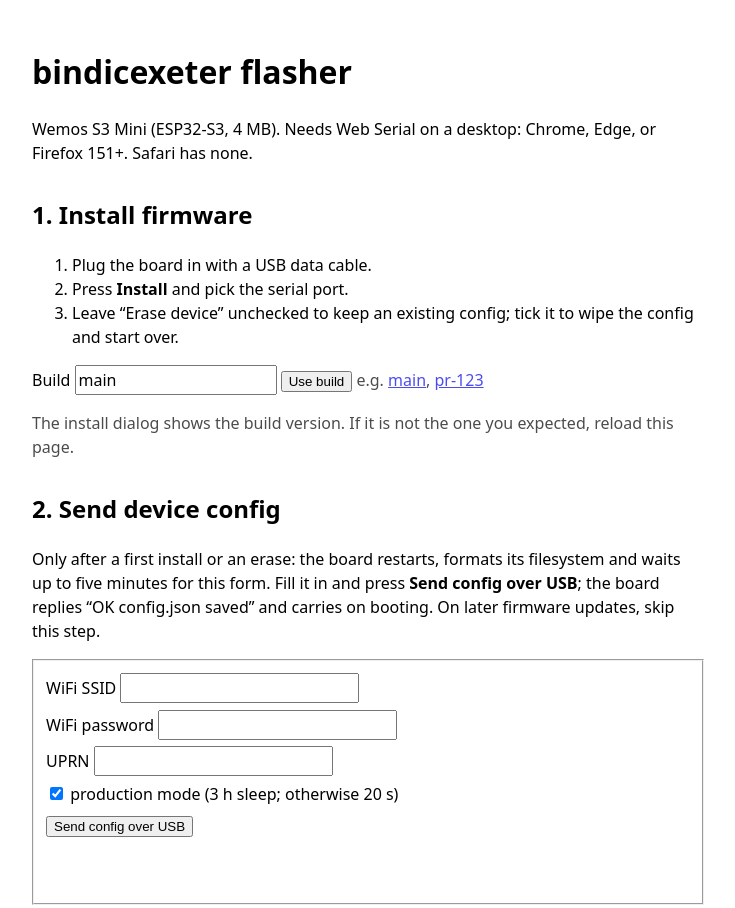
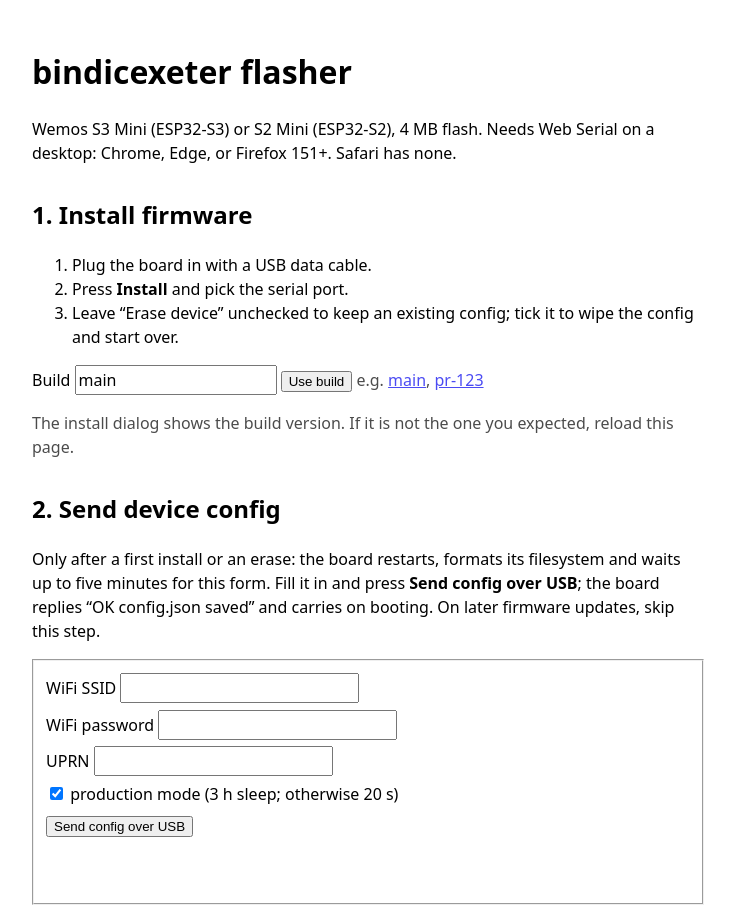
Before and after one commit to robberwick/bindicexeter, a plain HTML site: page index.html in a window 1280 px wide. Shown: the top 908 px of the page, without its empty margins (272-1007 px from the left). Drawn offline with Linux system fonts and the light colour scheme.

Commit message:
main @ 55ee850

```diff
--- a/index.html
+++ b/index.html
@@ -19,7 +19,7 @@
 </head>
 <body>
 <h1>bindicexeter flasher</h1>
-<p>Wemos S3 Mini (ESP32-S3, 4&nbsp;MB). Needs Web Serial on a desktop: Chrome, Edge, or Firefox 151+. Safari has none.</p>
+<p>Wemos S3 Mini (ESP32-S3) or S2 Mini (ESP32-S2), 4&nbsp;MB flash. Needs Web Serial on a desktop: Chrome, Edge, or Firefox 151+. Safari has none.</p>
 <p id="support" class="muted" hidden>
   <strong>This browser exposes no Web Serial, so it cannot flash or monitor the board.</strong>
   Firefox 151+ has it; if it is missing here, check <code>about:config</code> &rarr; <code>dom.webserial.enabled</code>
```
Also changed, not shown: main/manifest.json, 2 other files.
